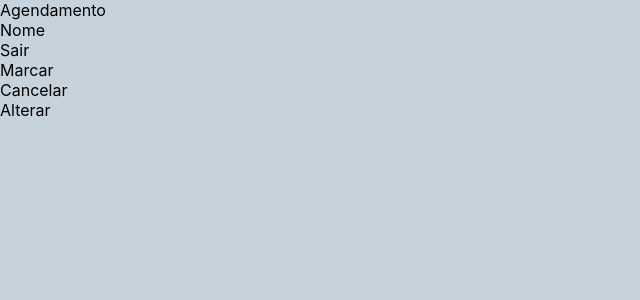
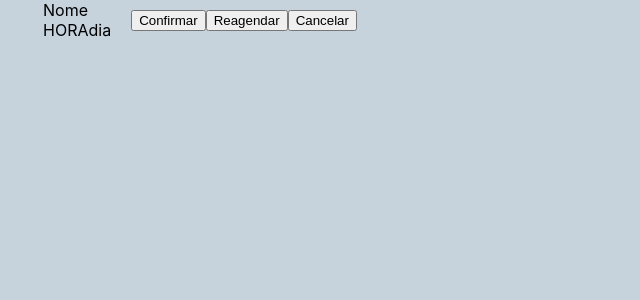
Before and after one commit to ArthurS-Almeida/barbearia-client, a React (Create React App) app: page / in a window 1280 px wide. Shown: the top 300 px of the page, without its empty margins (0-640 px from the left). Built offline with nearby package versions, Linux system fonts and the light colour scheme.

Commit message:
Estilizando componentes.

```diff
--- a/package.json
+++ b/package.json
@@ -9,6 +9,7 @@
     "@testing-library/user-event": "^13.5.0",
     "react": "^19.1.1",
     "react-dom": "^19.1.1",
+    "react-router-dom": "^7.7.1",
     "react-scripts": "5.0.1",
     "web-vitals": "^2.1.4"
   },
--- a/src/App.js
+++ b/src/App.js
@@ -1,20 +1,10 @@
 import './styles/App.css';
+import AppRoutes from './routes/routes';
 
 function App() {
   return (
     <div className="App">
-      <header>
-        <div>Agendamento</div>
-        <div>Nome</div>
-        <div>Sair</div>
-      </header>
-      <div>
-        <div>Marcar</div>
-        <div>Cancelar</div>
-        <div>Alterar</div>
-      </div>
-      <div>
-      </div>
+      <AppRoutes/>
     </div>
   );
 }
--- /dev/null
+++ b/src/components/queryItem.js
@@ -0,0 +1,19 @@
+import '../styles/queryItem.css'
+
+function Scheduled(){ // Agendados
+    return(
+        <div id='baseScheduled'>
+            <div>
+                <div>Nome</div>
+                <div><span>HORA</span><span>dia</span></div>
+            </div>
+            <div>
+                <button>Confirmar</button>
+                <button>Reagendar</button>
+                <button>Cancelar</button>
+            </div>
+        </div>
+    );
+}
+
+export default Scheduled;
--- /dev/null
+++ b/src/pages/homePage.js
@@ -0,0 +1,15 @@
+import Scheduled from "../components/queryItem";
+function HomePage() {
+    return (
+        <div>
+            <div>
+                <Scheduled/>
+            </div>
+            <div>
+
+            </div>
+        </div>
+    );
+}
+
+export default HomePage
--- /dev/null
+++ b/src/pages/login.js
@@ -0,0 +1,9 @@
+function Login() {
+    return (
+        <div>
+
+        </div>
+    );
+}
+
+export default Login
--- /dev/null
+++ b/src/styles/queryItem.css
@@ -0,0 +1,7 @@
+#baseScheduled{
+    display: flex;
+    justify-content: center;
+    align-items: center;
+    gap: 20px;
+    max-width: 400px;
+}
```
Also changed, not shown: src/components/add.js (added, +18 -0 lines), 1 other file (tests, documents, lock files or other folders).
